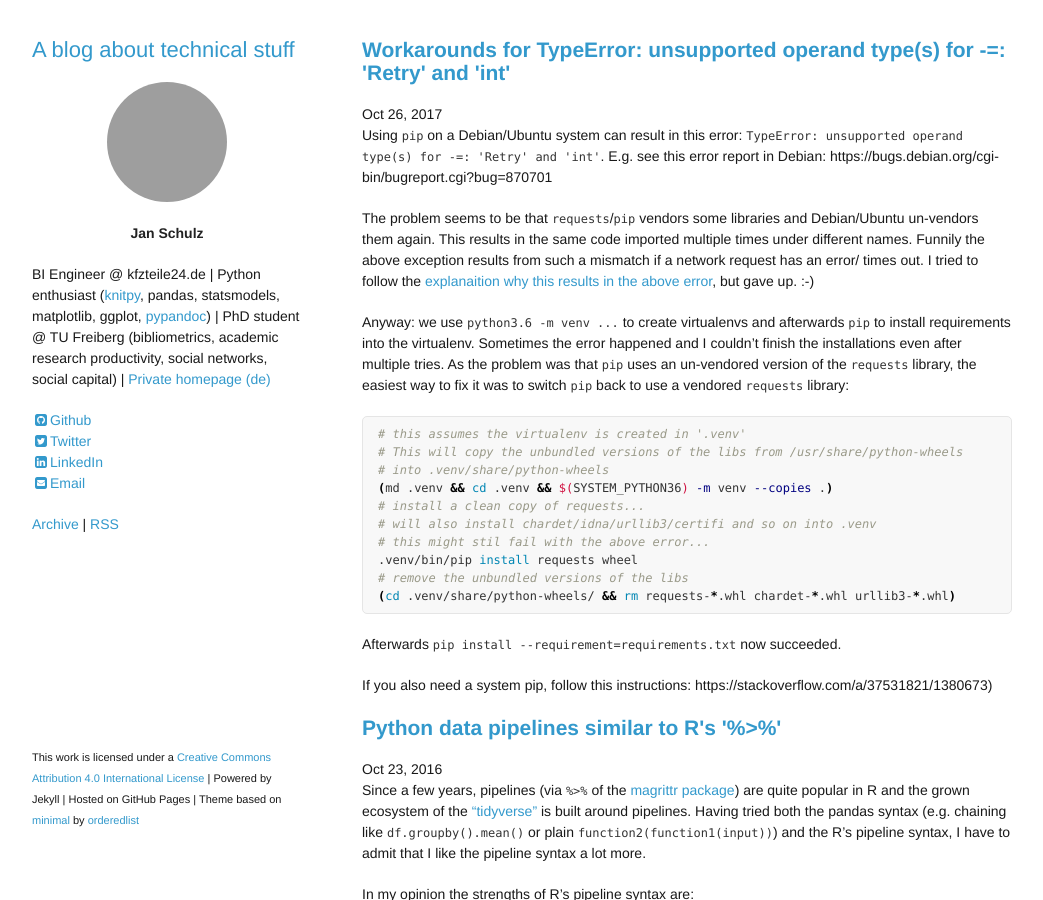
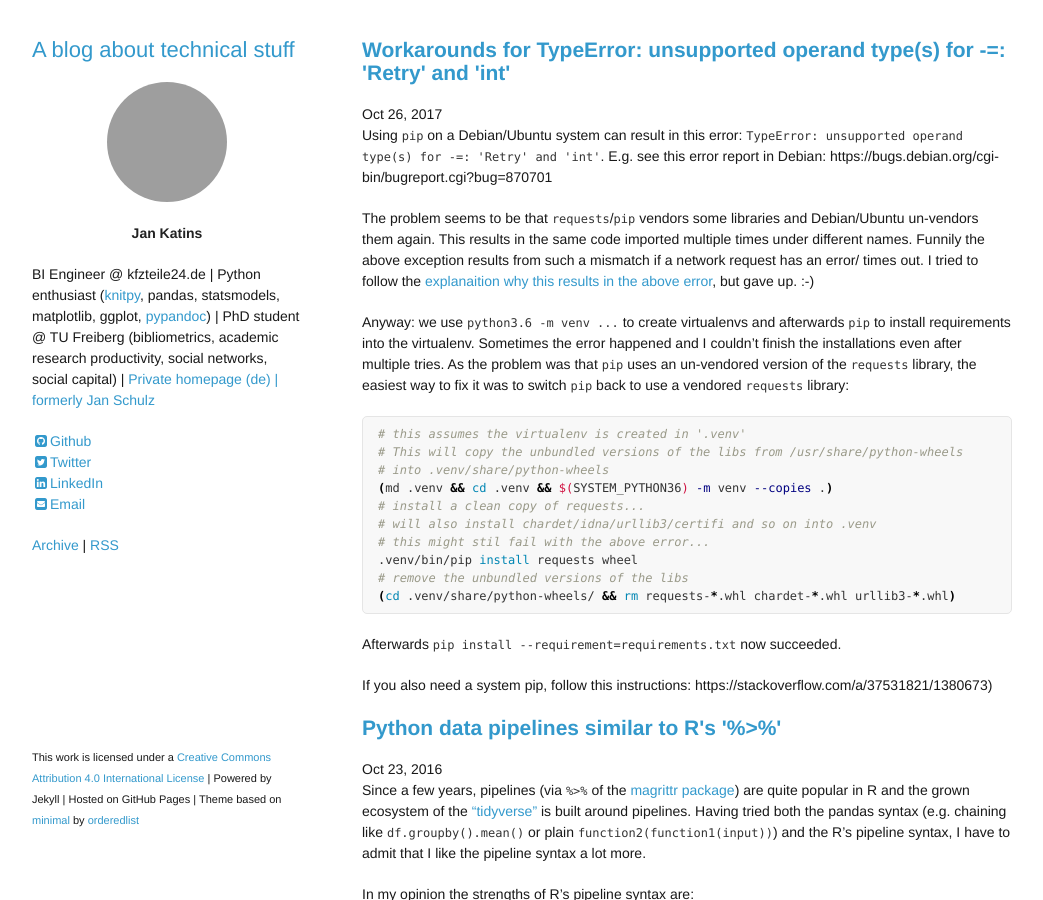
Before and after one commit to JanSchulz/JanSchulz.github.io, a Jekyll site: the page built from index.html, in a window 1280 px wide and 900 px high. Shown: the whole window, without its empty margins (118-1161 px from the left). Built offline with Jekyll 4.4.1, drawn with Linux system fonts in a browser that asks for light colours; nearby versions of some CDN libraries; grey boxes are pictures that could not be loaded.

Commit message:
Rename myself to Jan Katins

```diff
--- a/_config.yml
+++ b/_config.yml
@@ -3,19 +3,19 @@
 
 title:   'A blog about technical stuff'
 author:
-  name:  'Jan Schulz'
+  name:  'Jan Katins'
   # squared, 120px or 240px picture -> used as 120px
   picture: https://avatars2.githubusercontent.com/u/890156?v=3&s=240
-  twitter: janschulz
+  twitter: jankatins
 
  # Short bio or description (displayed in the header)
-description: BI Engineer @ kfzteile24.de | Python enthusiast (<a href="https://github.com/janschulz/knitpy">knitpy</a>, pandas, statsmodels, matplotlib, ggplot, <a href="https://github.com/bebraw/pypandoc/">pypandoc</a>) | PhD student @ TU Freiberg (bibliometrics, academic research productivity, social networks, social capital) | <a href="http://www.katzien.de">Private homepage (de)</a>
+description: BI Engineer @ kfzteile24.de | Python enthusiast (<a href="https://github.com/janschulz/knitpy">knitpy</a>, pandas, statsmodels, matplotlib, ggplot, <a href="https://github.com/bebraw/pypandoc/">pypandoc</a>) | PhD student @ TU Freiberg (bibliometrics, academic research productivity, social networks, social capital) | <a href="http://www.katzien.de">Private homepage (de) | formerly Jan Schulz</a>
 
 # Includes an icon in the footer for each username you enter
 footer-links:
-  github: janschulz
-  twitter: janschulz
-  linkedin: schulzjan
+  github: jankatins
+  twitter: jankatins
+  linkedin: jankatins
   email: jasc@gmx.net
 
 
@@ -23,7 +23,7 @@ footer-links:
 #  use site.path in your templates to make it work for both protocols e.g. http and https
 #  use site.url only inside the web feed template (e.g. requires full url incl. protocol)
 path: ''
-url:  'http://janschulz.github.io'
+url:  'http://jankatins.github.io'
 
 
 ########
```
